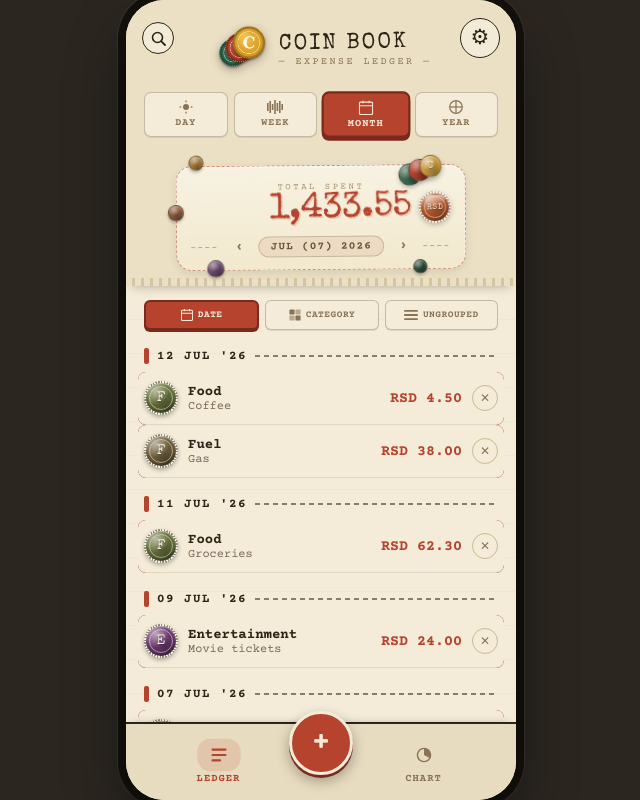
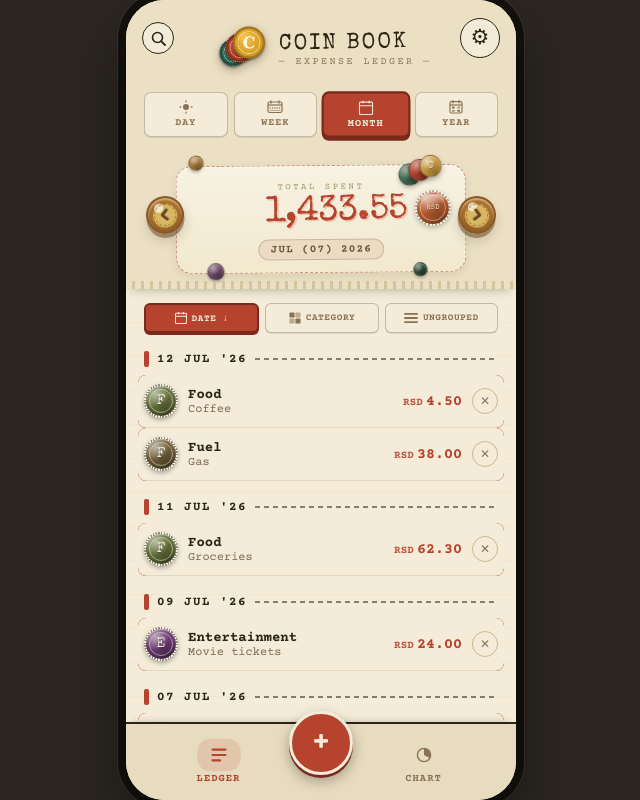
Before and after one commit to spleen1334/coinbook, a React (Vite) app: page / in a window 1280 px wide. Shown: the whole page, without its empty margins (319-959 px from the left). Built offline with nearby package versions, Linux system fonts and the light colour scheme.

Commit message:
feat: refine ledger and chart controls

```diff
--- a/src/App.css
+++ b/src/App.css
@@ -271,8 +271,13 @@ a:hover {
 .hover-fab:hover {
   transform: scale(1.07);
 }
-.hover-fab:active {
-  transform: scale(0.92);
+.hover-fab:active,
+.press-fab:active {
+  transform: translateY(3px) scale(0.94);
+  box-shadow:
+    0 1px 0 #7a2a1c,
+    0 3px 8px rgba(0, 0, 0, 0.28),
+    inset 0 2px 5px rgba(65, 18, 8, 0.22);
 }
 .hover-delete:hover {
   background: #b5432e;
@@ -476,6 +481,10 @@ a:hover {
   touch-action: pan-y;
   user-select: none;
   cursor: grab;
+  min-height: 132px;
+  display: flex;
+  align-items: center;
+  justify-content: center;
 }
 .cb-ticket {
   position: relative;
@@ -526,6 +535,8 @@ a:hover {
 }
 .cb-total-value .cb-currency-badge {
   flex: none;
+  width: 36px;
+  height: 36px;
   transform: translateY(-1px);
 }
 .cb-period-nav {
@@ -566,6 +577,79 @@ a:hover {
   padding: 3px 11px;
   border-radius: 11px;
   border: 1px solid rgba(44, 36, 22, 0.2);
+}
+.cb-period-pill-ticket {
+  width: fit-content;
+  margin: 9px auto 0;
+}
+.cb-period-coin {
+  position: absolute;
+  top: 50%;
+  z-index: 4;
+  width: 38px;
+  height: 38px;
+  border-radius: 50%;
+  display: flex;
+  align-items: center;
+  justify-content: center;
+  color: #5e4728;
+  line-height: 1;
+  cursor: pointer;
+  background:
+    radial-gradient(circle at 34% 28%, rgba(255, 255, 255, 0.65) 0 13%, transparent 14%),
+    radial-gradient(circle at 50% 52%, #d9b65f 0 48%, #a86f2e 49% 100%);
+  border: 2px solid rgba(91, 59, 26, 0.42);
+  box-shadow:
+    inset 0 2px 2px rgba(255, 246, 203, 0.5),
+    inset 0 -3px 4px rgba(79, 41, 13, 0.3),
+    0 4px 0 rgba(91, 54, 18, 0.45),
+    0 7px 12px rgba(44, 36, 22, 0.18);
+  transform: translateY(-50%) rotate(-7deg);
+  transition:
+    transform 0.16s ease,
+    box-shadow 0.16s ease,
+    filter 0.16s ease;
+}
+.cb-period-coin-icon {
+  position: relative;
+  z-index: 1;
+  width: 18px;
+  height: 18px;
+  color: #65441f;
+  filter: drop-shadow(0 1px 0 rgba(255, 238, 171, 0.75)) drop-shadow(0 -1px 0 rgba(80, 43, 13, 0.25));
+  transform: rotate(0.5deg);
+}
+.cb-period-coin::after {
+  content: '';
+  position: absolute;
+  inset: 6px;
+  border-radius: 50%;
+  border: 1px dashed rgba(94, 71, 40, 0.45);
+  pointer-events: none;
+}
+.cb-period-coin-left {
+  left: 2px;
+}
+.cb-period-coin-right {
+  right: 2px;
+  transform: translateY(-50%) rotate(7deg);
+}
+.cb-period-coin:hover {
+  filter: saturate(1.08) brightness(1.03);
+  transform: translateY(calc(-50% - 2px)) rotate(-7deg);
+}
+.cb-period-coin-right:hover {
+  transform: translateY(calc(-50% - 2px)) rotate(7deg);
+}
+.cb-period-coin:active {
+  box-shadow:
+    inset 0 2px 5px rgba(79, 41, 13, 0.28),
+    0 1px 0 rgba(91, 54, 18, 0.45),
+    0 3px 7px rgba(44, 36, 22, 0.16);
+  transform: translateY(calc(-50% + 2px)) scale(0.94) rotate(-7deg);
+}
+.cb-period-coin-right:active {
+  transform: translateY(calc(-50% + 2px)) scale(0.94) rotate(7deg);
 }
 
 .cb-perforation {
@@ -762,12 +846,25 @@ a:hover {
   background: #b5432e;
   flex: none;
 }
+.cb-group-title {
+  display: flex;
+  flex-direction: column;
+  gap: 1px;
+  min-width: 0;
+}
 .cb-group-label {
   font-size: 12.5px;
   letter-spacing: 1.5px;
   color: #2c2416;
   font-weight: 700;
   text-transform: uppercase;
+}
+.cb-group-total {
+  font-size: 10px;
+  letter-spacing: 0.6px;
+  color: #b5432e;
+  font-weight: 700;
+  white-space: nowrap;
 }
 .cb-group-rule {
   flex: 1;
@@ -807,6 +904,22 @@ a:hover {
   border-bottom: 1px solid rgba(139, 120, 80, 0.18);
   cursor: pointer;
   touch-action: pan-y;
+}
+.cb-row-amount {
+  display: flex;
+  align-items: baseline;
+  justify-content: flex-end;
+  gap: 3px;
+  font-size: 15px;
+  font-weight: 700;
+  color: #b5432e;
+  white-space: nowrap;
+  font-variant-numeric: tabular-nums;
+}
+.cb-inline-currency {
+  font-size: 0.72em;
+  letter-spacing: 0.2px;
+  opacity: 0.9;
 }
 
 .cb-coin-badge-ring {
@@ -925,13 +1038,58 @@ a:hover {
   display: flex;
   align-items: center;
   gap: 9px;
-  padding: 7px 6px;
+  padding: 7px 18px 7px 6px;
   border-radius: 8px;
   border-bottom: 1px solid #c9b98f;
   cursor: pointer;
   transition:
     background 0.15s ease,
     opacity 0.15s ease;
+}
+.cb-legend-name {
+  flex: 1;
+  min-width: 0;
+  font-size: 13px;
+  font-weight: 700;
+  color: #2c2416;
+}
+.cb-legend-percent {
+  flex: none;
+  min-width: 44px;
+  margin-right: 2px;
+  text-align: center;
+  font-family:
+    ui-sans-serif,
+    system-ui,
+    -apple-system,
+    BlinkMacSystemFont,
+    'Segoe UI',
+    sans-serif;
+  font-size: 11.5px;
+  font-weight: 800;
+  letter-spacing: 0.1px;
+  color: #734f28;
+  font-variant-numeric: tabular-nums;
+  white-space: nowrap;
+  padding: 3px 7px 2px;
+  border-radius: 999px;
+  background: rgba(181, 67, 46, 0.08);
+  border: 1px solid rgba(138, 115, 85, 0.22);
+  box-shadow: inset 0 1px 0 rgba(255, 255, 255, 0.42);
+}
+.cb-legend-amount {
+  display: flex;
+  align-items: baseline;
+  justify-content: flex-end;
+  gap: 3px;
+  flex: none;
+  width: 82px;
+  text-align: right;
+  font-size: 13px;
+  font-weight: 800;
+  color: #2c2416;
+  font-variant-numeric: tabular-nums;
+  letter-spacing: -0.1px;
 }
 .cb-coin-legend-face {
   position: relative;
@@ -1345,16 +1503,16 @@ a:hover {
     inset 0 1px 1px rgba(255, 255, 255, 0.18);
 }
 .cb-currency-badge-sm {
-  width: 28px;
-  height: 28px;
+  width: 23px;
+  height: 23px;
 }
 .cb-currency-badge-md {
-  width: 32px;
-  height: 32px;
+  width: 27px;
+  height: 27px;
 }
 .cb-currency-badge-lg {
-  width: 38px;
-  height: 38px;
+  width: 34px;
+  height: 34px;
 }
 .cb-currency-badge-face {
   position: relative;
@@ -1388,7 +1546,7 @@ a:hover {
 .cb-currency-badge-letter {
   position: relative;
   font-family: 'Special Elite', monospace;
-  font-size: 11px;
+  font-size: 9px;
   line-height: 1;
   color: #f4ecd8;
   text-shadow: 0 1px 1px rgba(0, 0, 0, 0.32);
@@ -1396,8 +1554,8 @@ a:hover {
   letter-spacing: 0.2px;
 }
 .cb-currency-badge-letter-rsd {
-  font-size: 8px;
-  letter-spacing: 0.8px;
+  font-size: 6.5px;
+  letter-spacing: 0.55px;
 }
 .cb-currency-badge-usd .cb-currency-badge-face {
   background:
--- a/src/App.jsx
+++ b/src/App.jsx
@@ -44,6 +44,9 @@ export default class App extends React.Component {
       rates: DEFAULT_RATES,
       numberFormat: { thousands: true, thousandsChar: ',', decimals: 2, decimalChar: '.' },
       listGrouping: 'date',
+      dateSortDir: 'desc',
+      categorySortDir: 'desc',
+      ungroupedSortDir: 'desc',
       hoverCatId: null,
       searchOpen: false,
       searchQuery: '',
@@ -129,6 +132,9 @@ export default class App extends React.Component {
         prev.rates !== s.rates ||
         prev.numberFormat !== s.numberFormat ||
         prev.listGrouping !== s.listGrouping ||
+        prev.dateSortDir !== s.dateSortDir ||
+        prev.categorySortDir !== s.categorySortDir ||
+        prev.ungroupedSortDir !== s.ungroupedSortDir ||
         prev.period !== s.period)
     ) {
       savePersistedStateAsync(s);
@@ -157,6 +163,9 @@ export default class App extends React.Component {
       rates: s.rates,
       numberFormat: s.numberFormat,
       listGrouping: s.listGrouping,
+      dateSortDir: s.dateSortDir,
+      categorySortDir: s.categorySortDir,
+      ungroupedSortDir: s.ungroupedSortDir,
       period: s.period
     };
   }
@@ -299,6 +308,18 @@ export default class App extends React.Component {
       : formatNumber(value, this.state.numberFormat);
   }
 
+  convertAndFormatParts(amount, cur) {
+    const storedRate = this.state.rates && this.state.rates[cur];
+    const parsedRate = Number(String(storedRate).replace(',', '.'));
+    const fallbackRate = DEFAULT_RATES[cur] || 1;
+    const rate = Number.isFinite(parsedRate) && parsedRate > 0 ? parsedRate : fallbackRate;
+    const value = amount * rate;
+    const amountText = formatNumber(value, this.state.numberFormat);
+    if (cur === 'EUR') return { amount: amountText, suffix: '€' };
+    if (cur === 'RSD') return { prefix: 'RSD', amount: amountText };
+    return { prefix: '$', amount: amountText };
+  }
+
   // ---------- total counter animation ----------
 
   animateTotal = (target, fromZero) => {
@@ -409,6 +430,20 @@ export default class App extends React.Component {
   setListGrouping = (mode) =>
     this.setState((s) => ({
       listGrouping: mode,
+      dateSortDir:
+        mode === 'date' && s.listGrouping === 'date' ? (s.dateSortDir === 'desc' ? 'asc' : 'desc') : s.dateSortDir,
+      categorySortDir:
+        mode === 'category' && s.listGrouping === 'category'
+          ? s.categorySortDir === 'desc'
+            ? 'asc'
+            : 'desc'
+          : s.categorySortDir,
+      ungroupedSortDir:
+        mode === 'none' && s.listGrouping === 'none'
+          ? s.ungroupedSortDir === 'desc'
+            ? 'asc'
+            : 'desc'
+          : s.ungroupedSortDir,
       swipeDir: 0,
       lastAction: 'period',
       swipeTick: (s.swipeTick || 0) + 1
@@ -678,7 +713,17 @@ export default class App extends React.Component {
 
     const query = (this.state.searchQuery || '').trim().toLowerCase();
     const isSearching = query.length > 0;
-    const filtered = this.getFilteredExpenses().sort((a, b) => (b.date < a.date ? -1 : b.date > a.date ? 1 : 0));
+    const filtered = this.getFilteredExpenses();
+    const sortByDate = (rows, dir = 'desc') =>
+      rows.slice().sort((a, b) => (dir === 'asc' ? a.date.localeCompare(b.date) : b.date.localeCompare(a.date)));
+    const sortByAmount = (rows, dir = 'desc') =>
+      rows
+        .slice()
+        .sort((a, b) =>
+          dir === 'asc'
+            ? a.amount - b.amount || a.date.localeCompare(b.date)
+            : b.amount - a.amount || b.date.localeCompare(a.date)
+        );
     const total = filtered.reduce((s, e) => s + e.amount, 0);
     const hasEntries = filtered.length > 0;
 
@@ -696,6 +741,7 @@ export default class App extends React.Component {
         note: r.note,
         hasNote: !!r.note,
         amountStr: this.convertAndFormat(r.amount, cur),
+        amountParts: this.convertAndFormatParts(r.amount, cur),
         dateShort: formatShortDate(r.date, lang, MONTHS_BY_LANGUAGE, MONTHS),
         stampAnim: r.id === this.state.lastAddedId ? 'cbStampIn 0.35s ease-out' : 'none',
         requestDelete: (e) => {
@@ -716,7 +762,7 @@ export default class App extends React.Component {
     let groupedList;
     if (grouping === 'category') {
       const byCat = new Map();
-      filtered.forEach((e) => {
+      sortByAmount(filtered, this.state.categorySortDir).forEach((e) => {
         if (!byCat.has(e.categoryId)) byCat.set(e.categoryId, []);
         byCat.get(e.categoryId).push(e);
       });
@@ -727,12 +773,14 @@ export default class App extends React.Component {
           return {
             key: catId,
             dateLabel: this.catLabel(cat),
+            totalStr: this.convertAndFormat(sum, cur),
+            totalParts: this.convertAndFormatParts(sum, cur),
             showHeader: true,
             sortKey: sum,
             rows: rows.map((r) => ({ ...mkRow(r), showDateInline: true }))
           };
         })
-        .sort((a, b) => b.sortKey - a.sortKey);
+        .sort((a, b) => (this.state.categorySortDir === 'asc' ? a.sortKey - b.sortKey : b.sortKey - a.sortKey));
     } else if (grouping === 'none') {
       groupedList = filtered.length
         ? [
@@ -740,13 +788,16 @@ export default class App extends React.Component {
               key: 'all',
               dateLabel: '',
               showHeader: false,
-              rows: filtered.map((r) => ({ ...mkRow(r), showDateInline: true }))
+              rows: sortByAmount(filtered, this.state.ungroupedSortDir).map((r) => ({
+                ...mkRow(r),
+                showDateInline: true
+              }))
             }
           ]
         : [];
     } else {
       const byDate = new Map();
-      filtered.forEach((e) => {
+      sortByDate(filtered, this.state.dateSortDir).forEach((e) => {
         if (!byDate.has(e.date)) byDate.set(e.date, []);
         byDate.get(e.date).push(e);
       });
@@ -779,6 +830,7 @@ export default class App extends React.Component {
         initial: label.charAt(0).toUpperCase(),
         face: coinFace(isDimmed ? '#c9b98f' : c.cat.color),
         amountStr: this.convertAndFormat(c.amt, cur),
+        amountParts: this.convertAndFormatParts(c.amt, cur),
         pctStr: Math.round(pct) + '%',
         dasharray: segLen.toFixed(2) + ' ' + (CIRC - segLen).toFixed(2),
         dashoffset: (-cum).toFixed(2),
@@ -864,8 +916,23 @@ export default class App extends React.Component {
       { id: 'none', label: 'UNGROUPED' }
     ].map((o) => {
       const active = this.state.listGrouping === o.id;
+      const sortMark =
+        active && o.id === 'date'
+          ? this.state.dateSortDir === 'desc'
+            ? ' ↓'
+            : ' ↑'
+          : active && o.id === 'category'
+            ? this.state.categorySortDir === 'desc'
+              ? ' ↓'
+              : ' ↑'
+            : active && o.id === 'none'
+              ? this.state.ungroupedSortDir === 'desc'
+                ? ' ↓'
+                : ' ↑'
+              : '';
       return {
         ...o,
+        label: o.label + sortMark,
         select: () => this.setListGrouping(o.id),
         bg: active ? accent : '#f4ecd8',
         fg: active ? paperFg : '#8a7355',
@@ -1004,6 +1071,32 @@ export default class App extends React.Component {
         <div className="cb-flourish" />
       </div>
     );
+    const ledgerPeriodButton = (direction) => (
+      <div
+        className={`cb-period-coin cb-period-coin-${direction < 0 ? 'left' : 'right'}`}
+        onClick={() => this.shiftPeriod(direction)}
+      >
+        <svg className="cb-period-coin-icon" width="18" height="18" viewBox="0 0 18 18" aria-hidden="true">
+          <path
+            d={direction < 0 ? 'M10.8 4.2 6.2 9l4.6 4.8' : 'M7.2 4.2 11.8 9l-4.6 4.8'}
+            fill="none"
+            stroke="currentColor"
+            strokeWidth="2.7"
+            strokeLinecap="round"
+            strokeLinejoin="round"
+          />
+          <path
+            d={direction < 0 ? 'M12.4 4.2 7.8 9l4.6 4.8' : 'M5.6 4.2 10.2 9l-4.6 4.8'}
+            fill="none"
+            stroke="currentColor"
+            strokeWidth="1.4"
+            strokeLinecap="round"
+            strokeLinejoin="round"
+            opacity="0.38"
+          />
+        </svg>
+      </div>
+    );
 
     return (
       <div className="cb-outer">
@@ -1094,6 +1187,7 @@ export default class App extends React.Component {
                           onMouseDown={this.handleSwipeStart}
                           onMouseUp={this.handleSwipeEnd}
                         >
+                          {ledgerPeriodButton(-1)}
                           <div className="cb-ticket">
                             <CoinScatter tick={s.coinBurstTick} />
                             <div className="cb-total-label">{t.totalSpent}</div>
@@ -1103,8 +1197,9 @@ export default class App extends React.Component {
                               </span>
                               <CurrencyBadge currency={s.currency} size="md" />
                             </div>
-                            {periodNav}
+                            <div className="cb-period-pill cb-period-pill-ticket">{this.getPeriodLabel()}</div>
                           </div>
+                          {ledgerPeriodButton(1)}
                         </div>
                       )}
                     </>
@@ -1144,7 +1239,7 @@ export default class App extends React.Component {
                 </div>
                 <div className="cb-nav-label">{t.navLedger}</div>
               </div>
-              <div className="cb-fab hover-fab" onClick={this.openAdd}>
+              <div className="cb-fab hover-fab press-fab" onClick={this.openAdd}>
                 +
               </div>
               <div
--- a/src/components/ChartScreen.jsx
+++ b/src/components/ChartScreen.jsx
@@ -62,9 +62,13 @@ export function ChartScreen({ anim, v, t }) {
               <div className="cb-coin-legend-rim" />
               <span className="cb-coin-legend-letter">{seg.initial}</span>
             </div>
-            <div style={{ flex: 1, fontSize: 13, fontWeight: 700 }}>{seg.name}</div>
-            <div style={{ fontSize: 12, color: '#8a7355' }}>{seg.pctStr}</div>
-            <div style={{ fontSize: 13, fontWeight: 700, width: 66, textAlign: 'right' }}>{seg.amountStr}</div>
+            <div className="cb-legend-name">{seg.name}</div>
+            <div className="cb-legend-percent">{seg.pctStr}</div>
+            <div className="cb-legend-amount">
+              {seg.amountParts.prefix && <span className="cb-inline-currency">{seg.amountParts.prefix}</span>}
+              <span>{seg.amountParts.amount}</span>
+              {seg.amountParts.suffix && <span className="cb-inline-currency">{seg.amountParts.suffix}</span>}
+            </div>
           </div>
         ))}
       </div>
--- a/src/components/LedgerScreen.jsx
+++ b/src/components/LedgerScreen.jsx
@@ -24,7 +24,10 @@ export function LedgerScreen({ anim, v, t }) {
             {grp.showHeader && (
               <div className="cb-group-header">
                 <div className="cb-group-bar" />
-                <div className="cb-group-label">{grp.dateLabel}</div>
+                <div className="cb-group-title">
+                  <div className="cb-group-label">{grp.dateLabel}</div>
+                  {grp.totalStr && <div className="cb-group-total">{grp.totalStr}</div>}
+                </div>
                 <div className="cb-group-rule" />
               </div>
             )}
@@ -57,8 +60,10 @@ export function LedgerScreen({ anim, v, t }) {
                     {row.showDateInline && <div style={{ fontSize: 11, color: '#a8987a' }}>{row.dateShort}</div>}
                     {row.hasNote && <div style={{ fontSize: 12, color: '#7a6a55' }}>{row.note}</div>}
                   </div>
-                  <div style={{ fontSize: 15, fontWeight: 700, color: '#b5432e', whiteSpace: 'nowrap' }}>
-                    {row.amountStr}
+                  <div className="cb-row-amount">
+                    {row.amountParts.prefix && <span className="cb-inline-currency">{row.amountParts.prefix}</span>}
+                    <span>{row.amountParts.amount}</span>
+                    {row.amountParts.suffix && <span className="cb-inline-currency">{row.amountParts.suffix}</span>}
                   </div>
                   <div className="cb-round-btn cb-round-btn-sm hover-delete press-96" onClick={row.requestDelete}>
                     ✕
--- a/src/components/PeriodIcon.jsx
+++ b/src/components/PeriodIcon.jsx
@@ -12,13 +12,23 @@ export function PeriodIcon({ id }) {
   if (id === 'week')
     return (
       <svg width="16" height="14" viewBox="0 0 16 14">
-        <rect x="0" y="3" width="1.6" height="8" fill="currentColor" />
-        <rect x="2.4" y="1" width="1.6" height="12" fill="currentColor" />
-        <rect x="4.8" y="4" width="1.6" height="6" fill="currentColor" />
-        <rect x="7.2" y="0" width="1.6" height="14" fill="currentColor" />
-        <rect x="9.6" y="3" width="1.6" height="8" fill="currentColor" />
-        <rect x="12" y="1" width="1.6" height="12" fill="currentColor" />
-        <rect x="14.4" y="4" width="1.6" height="6" fill="currentColor" />
+        <rect x="1" y="2" width="14" height="10.5" rx="1.7" fill="none" stroke="currentColor" strokeWidth="1.2" />
+        <line x1="1" y1="5" x2="15" y2="5" stroke="currentColor" strokeWidth="1.2" />
+        <line x1="4" y1="0.8" x2="4" y2="3.2" stroke="currentColor" strokeWidth="1.2" strokeLinecap="round" />
+        <line x1="12" y1="0.8" x2="12" y2="3.2" stroke="currentColor" strokeWidth="1.2" strokeLinecap="round" />
+        <circle cx="3.3" cy="8" r="0.75" fill="currentColor" />
+        <circle cx="5.6" cy="8" r="0.75" fill="currentColor" />
+        <circle cx="7.9" cy="8" r="0.75" fill="currentColor" />
+        <circle cx="10.2" cy="8" r="0.75" fill="currentColor" />
+        <circle cx="12.5" cy="8" r="0.75" fill="currentColor" />
+        <path
+          d="M3.1 10.5h9.8"
+          fill="none"
+          stroke="currentColor"
+          strokeWidth="1.2"
+          strokeLinecap="round"
+          opacity="0.55"
+        />
       </svg>
     );
   if (id === 'month')
@@ -32,9 +42,14 @@ export function PeriodIcon({ id }) {
     );
   return (
     <svg width="14" height="14" viewBox="0 0 14 14">
-      <circle cx="7" cy="7" r="6.3" fill="none" stroke="currentColor" strokeWidth="1.2" />
-      <line x1="7" y1="0.7" x2="7" y2="13.3" stroke="currentColor" strokeWidth="1.2" />
-      <line x1="0.7" y1="7" x2="13.3" y2="7" stroke="currentColor" strokeWidth="1.2" />
+      <rect x="1" y="1.7" width="12" height="11.3" rx="1.5" fill="none" stroke="currentColor" strokeWidth="1.2" />
+      <line x1="1" y1="5" x2="13" y2="5" stroke="currentColor" strokeWidth="1.2" />
+      <line x1="4" y1="0.6" x2="4" y2="3" stroke="currentColor" strokeWidth="1.2" strokeLinecap="round" />
+      <line x1="10" y1="0.6" x2="10" y2="3" stroke="currentColor" strokeWidth="1.2" strokeLinecap="round" />
+      <rect x="3" y="6.5" width="2.7" height="2" rx="0.4" fill="currentColor" />
+      <rect x="8.3" y="6.5" width="2.7" height="2" rx="0.4" fill="currentColor" opacity="0.72" />
+      <rect x="3" y="9.8" width="2.7" height="2" rx="0.4" fill="currentColor" opacity="0.72" />
+      <rect x="8.3" y="9.8" width="2.7" height="2" rx="0.4" fill="currentColor" />
     </svg>
   );
 }
```
